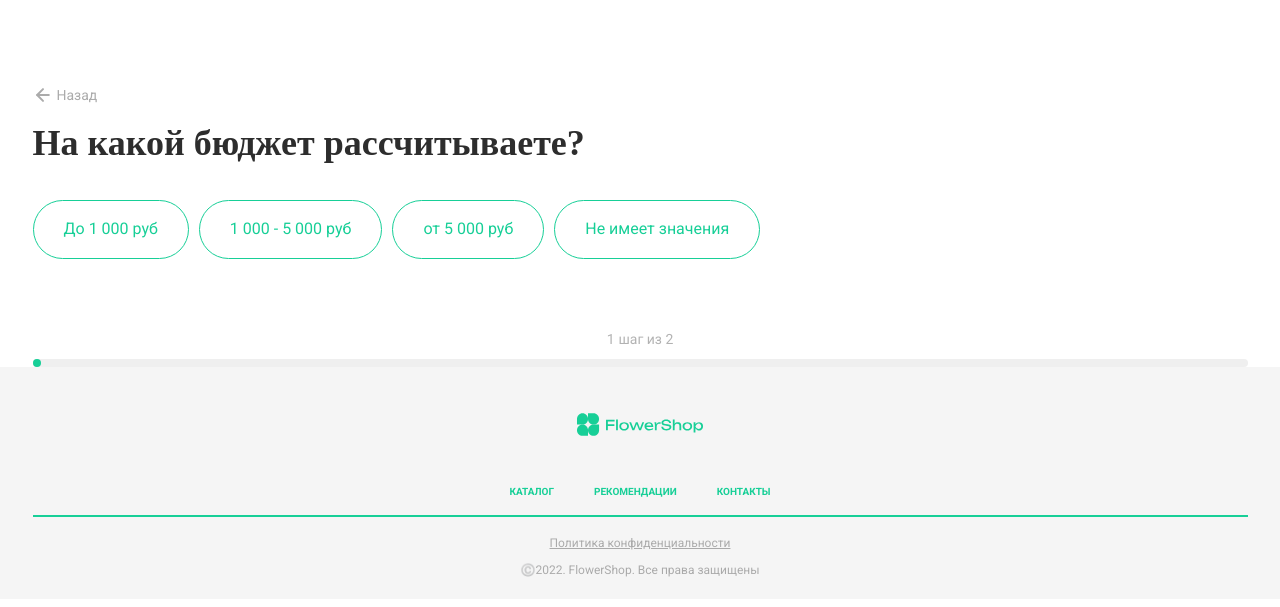
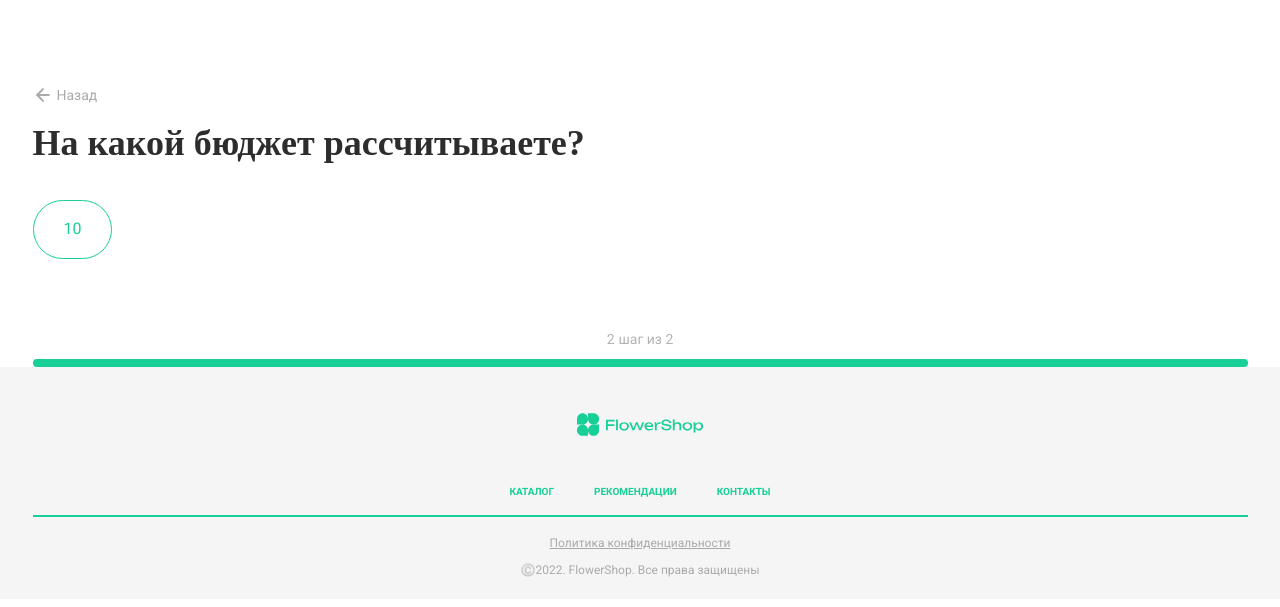
Before and after one commit to M1nZof/FlowerShop, a Django app: template templates/quiz-step.html in a window 1280 px wide. Shown: the part 175-782 px from the top of the page. Run offline with Django 3.2, Linux system fonts and the light colour scheme; the template is opened without the code that fills it: most values are stand-ins (such as "Sample title", 1, 10 or a date in 2020); some web fonts are replaced.

Commit message:
Pass parameters quiz_step to result view

```diff
--- a/flower_app/models.py
+++ b/flower_app/models.py
@@ -18,10 +18,10 @@ class Bouquet(models.Model):
     name = models.CharField('Название', max_length=50)
     price = models.DecimalField('Цена', max_digits=10, decimal_places=2)
     image = models.ImageField('Картинка')
-    composition = models.ManyToManyField(Composition)
+    composition = models.ManyToManyField(Composition, blank=True)
     height = models.IntegerField('Высота в сантиметрах')
     width = models.IntegerField('Ширина в сантиметрах')
-    categories = models.ManyToManyField('Category', verbose_name='Для каких поводов', related_name='bouquets')       # Не уверен, что нужно будет, но фигурирует в quiz.html
+    categories = models.ManyToManyField('Category', verbose_name='Для каких поводов', related_name='bouquets')
     description = HTMLField('Описание')
 
     class Meta:
--- a/static/css/main.css
+++ b/static/css/main.css
@@ -476,7 +476,7 @@ margin-bottom: 30px;
 	height: 8px;
 	position: relative;
 }
-.quiz__progress_lineActive {;
+.quiz__progress_lineActive {
 	position: absolute;
 	background: #17CF97;
 	border-radius: 10px;
--- a/templates/quiz-step.html
+++ b/templates/quiz-step.html
@@ -12,19 +12,26 @@
 			<div class="quiz__block">
 				<h1 class="quiz__title">На какой бюджет рассчитываете?</h1>
 				<div class="quiz__elems fic">
-					<button class="quiz__elem">До 1 000 руб</button>
-					<button class="quiz__elem">1 000 - 5 000 руб</button>
-					<button class="quiz__elem">от 5 000 руб</button>
-					<button class="quiz__elem">Не имеет значения</button>
+
+                    <form action="{% url 'result' %}" method="get">
+                        {% for price in prices %}
+                            <input type="submit" class="quiz__elem" name="price" value="{{ price }}">
+                        {% endfor %}
+                    </form>
+
+{#					<button class="quiz__elem">До 1 000 руб</button>#}
+{#					<button class="quiz__elem">1 000 - 5 000 руб</button>#}
+{#					<button class="quiz__elem">от 5 000 руб</button>#}
+{#					<button class="quiz__elem">Не имеет значения</button>#}
 				</div>
 				<div class="quiz__progress">
 					<div class="quiz__progress_step">
-						<span class="quiz__progress_num">1</span>
+						<span class="quiz__progress_num">2</span>
 						<span class="quiz__progress_in"> шаг из </span>
 						<span class="quiz__progress_num">2</span>
 					</div>
 					<div class="quiz__progress_line">
-						<div class="quiz__progress_lineActive"></div>
+						<div class="quiz__progress_lineActive" style="width: 100%"></div>
 					</div>
 				</div>
 			</div>
```
Also changed, not shown: flower_app/views.py (+37 -4 lines), templates/quiz.html (+3 -7 lines), db.sqlite3, flower_app/migrations/0004_alter_category_options_alter_bouquet_composition.py (added).
